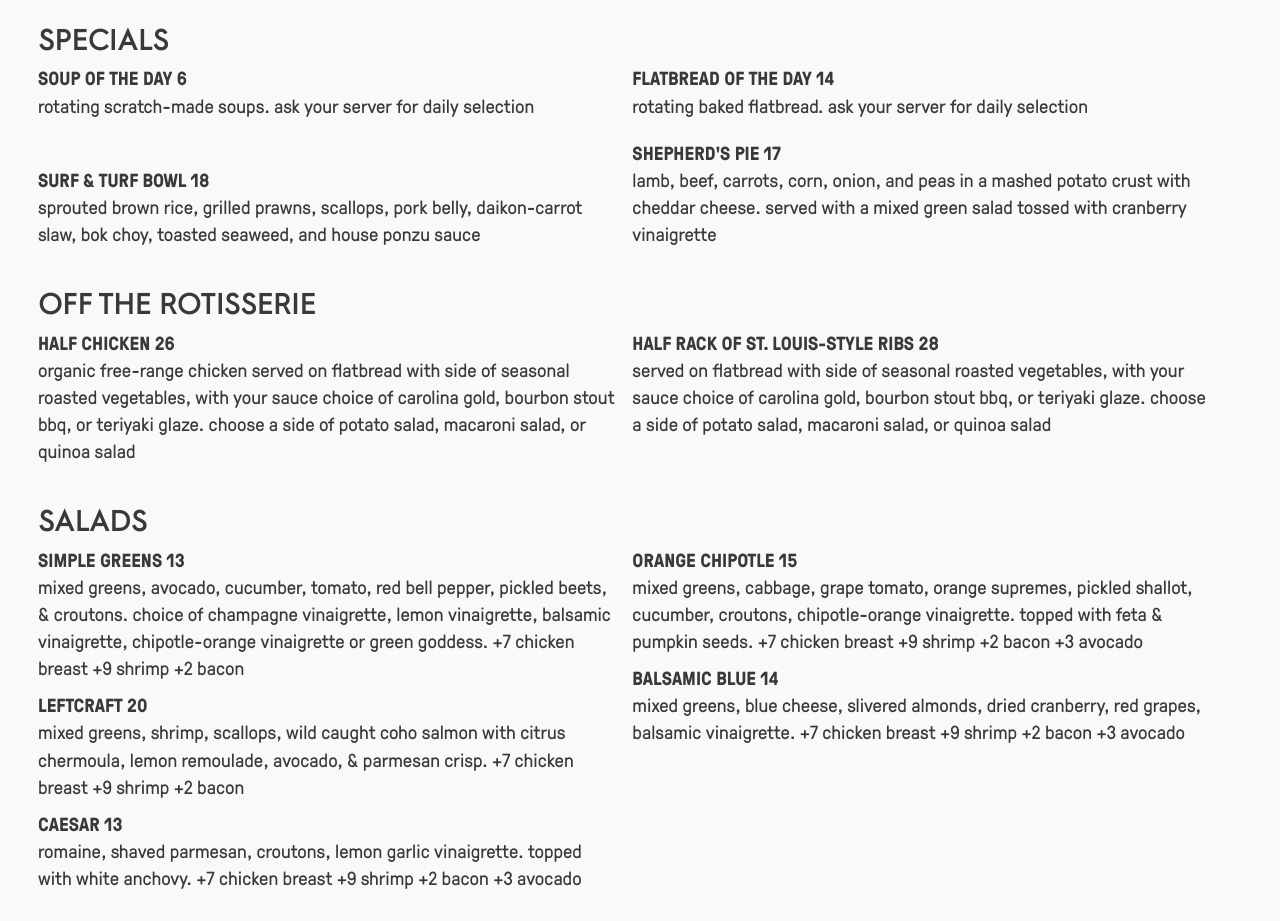
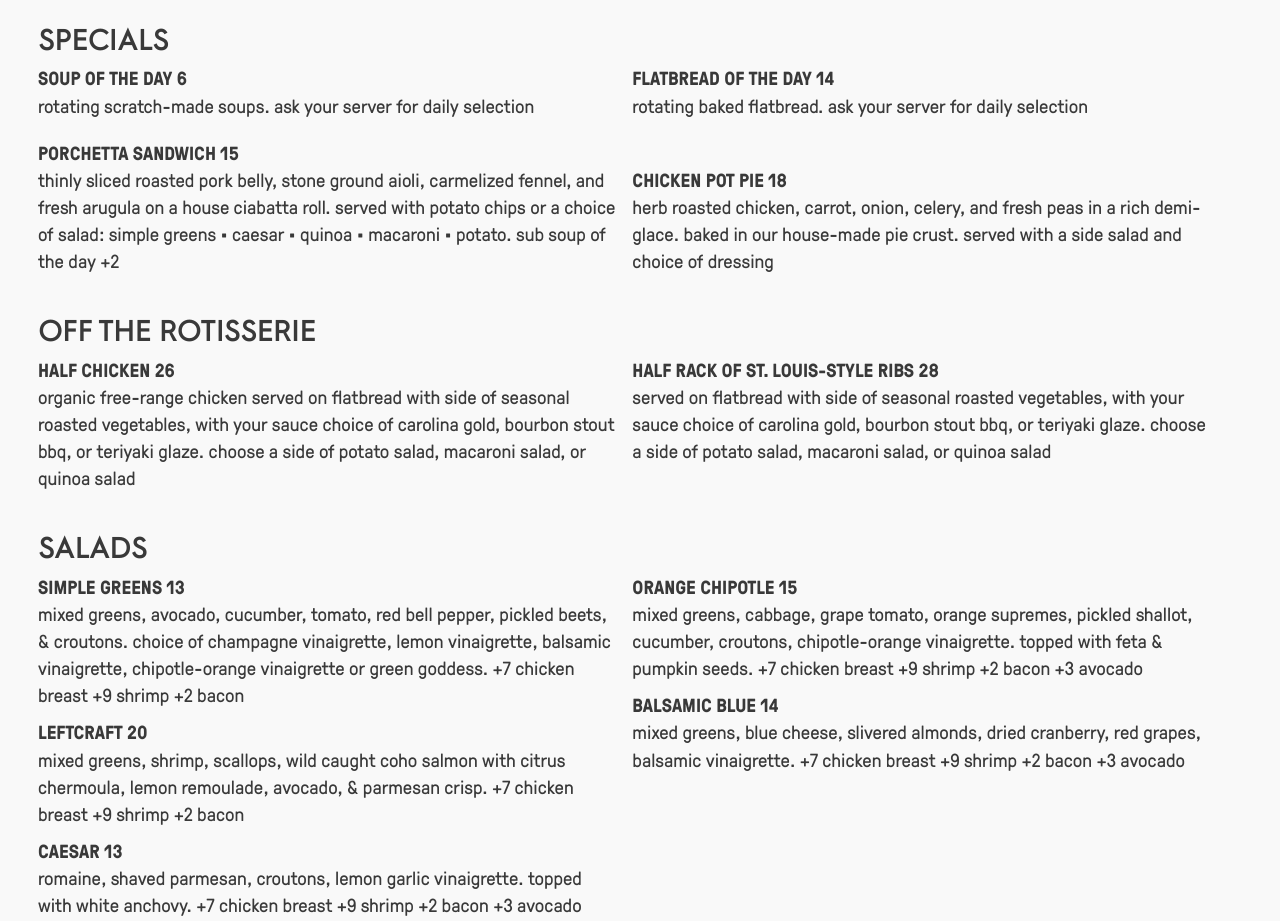
Before and after one commit to leftcraft/leftcraft.github.io, a plain HTML site: page index.html in a window 1280 px wide. Shown: the part 4500-5421 px from the top of the page. Drawn offline with Linux system fonts and the light colour scheme; some packages are replaced by stand-ins of ours; no server answers.

Commit message:
fucking shiiiiit

```diff
--- a/index.html
+++ b/index.html
@@ -233,14 +233,14 @@
             </ul>
 
             <ul class="column2">
-                    <li class="food_item">SURF & TURF BOWL  18</li>
-                    <li class="food_description">sprouted brown rice, grilled prawns, scallops, pork belly, daikon-carrot slaw, bok choy, toasted seaweed, and house ponzu sauce </li>
+                    <li class="food_item">PORCHETTA SANDWICH  15</li>
+                    <li class="food_description">thinly sliced roasted pork belly, stone ground aioli, carmelized fennel, and fresh arugula on a house ciabatta roll. served with potato chips or a choice of salad: simple greens • caesar • quinoa • macaroni • potato. sub soup of the day +2 </li>
                     <li class="spacemaker"></li>
             </ul>
 
             <ul class="column2">
-                    <li class="food_item">SHEPHERD'S PIE  17</li>
-                    <li class="food_description">lamb, beef, carrots, corn, onion, and peas in a mashed potato crust with cheddar cheese. served with a mixed green salad tossed with cranberry vinaigrette  </li>
+                    <li class="food_item">CHICKEN POT PIE  18</li>
+                    <li class="food_description">herb roasted chicken, carrot, onion, celery, and fresh peas in a rich demi-glace. baked in our house-made pie crust. served with a side salad and choice of dressing  </li>
                     <li class="spacemaker"></li>
             </ul>
 
@@ -390,15 +390,8 @@
              <div class="foodSection">
             <h5 class="anchor" id="bowls"></h5>
              <h2>Bowls</h2>
-                  <ul class="column1">
-                    <li class="food_item">Beef Kimchi 17</li>
-                    <li class="food_description">marinated new york strip, sprouted brown rice,
-                    kimchi, mixed mushroom, sliced jalapeño, green
-                    onion, cucumber, pickled carrot /daikon, garlic chips, green
-                    leaf lettuce, & tamari chili sauce</li>
-                    <li class="spacemaker"></li>
 
-                </ul>
+                    </ul>
                 <ul class="column2">
                     <li class="food_item">Garden  15</li>
                     <li class="food_description">grain blend, marinated garbanzo beans, roasted
@@ -407,7 +400,25 @@
                     served with flatbread</li>
                     <li class="spacemaker"></li>
 
+                     <li class="food_item">Beef Kimchi 17</li>
+                    <li class="food_description">marinated new york strip, sprouted brown rice,
+                    kimchi, mixed mushroom, sliced jalapeño, green
+                    onion, cucumber, pickled carrot /daikon, garlic chips, green
+                    leaf lettuce, & tamari chili sauce</li>
+                    <li class="spacemaker"></li>
+
                 </ul>
+
+                  <ul class="column1">
+
+
+
+                    <li class="food_item">SURF & TURF BOWL  18</li>
+                    <li class="food_description">sprouted brown rice, grilled prawns, scallops, pork belly, daikon-carrot slaw, bok choy, toasted seaweed, and house ponzu sauce </li>
+                    <li class="spacemaker"></li>
+                </ul>
+
+
             </div><!--bowls-->
 
             <div class="foodSection">
```
